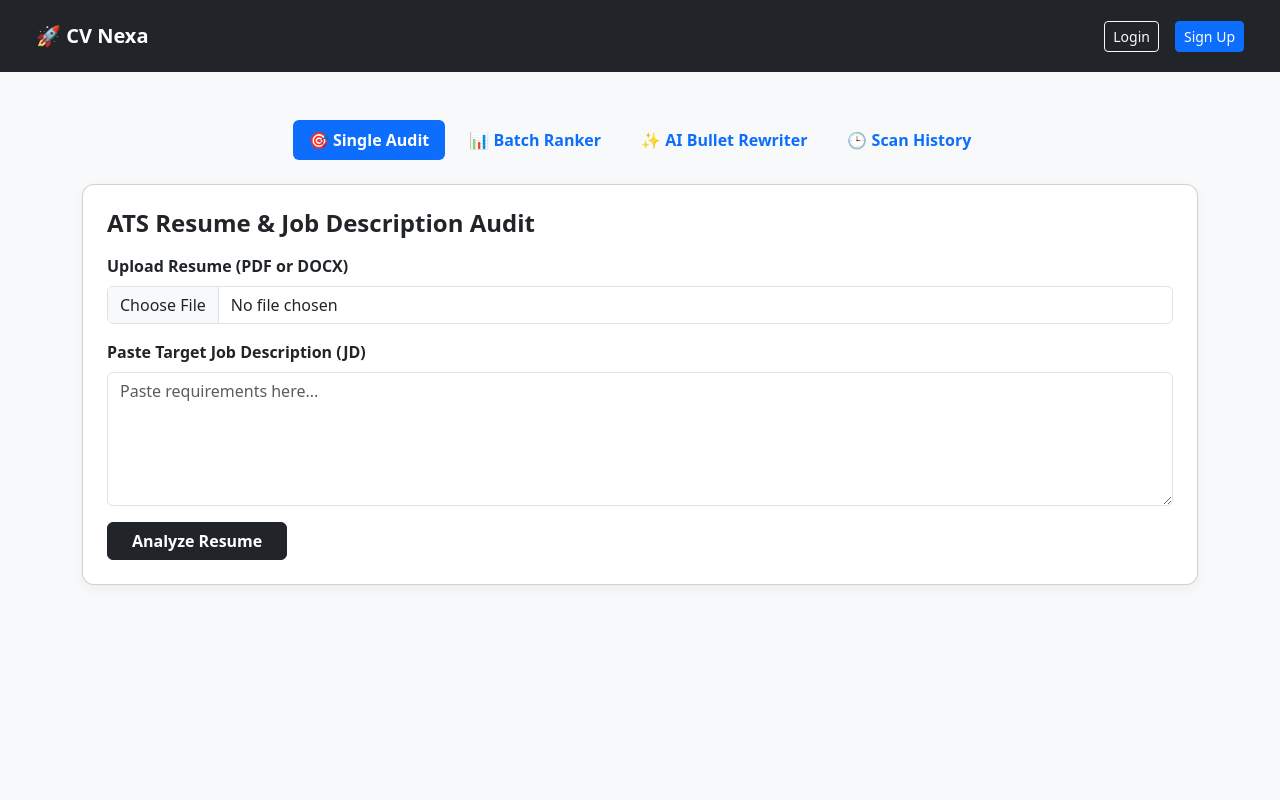
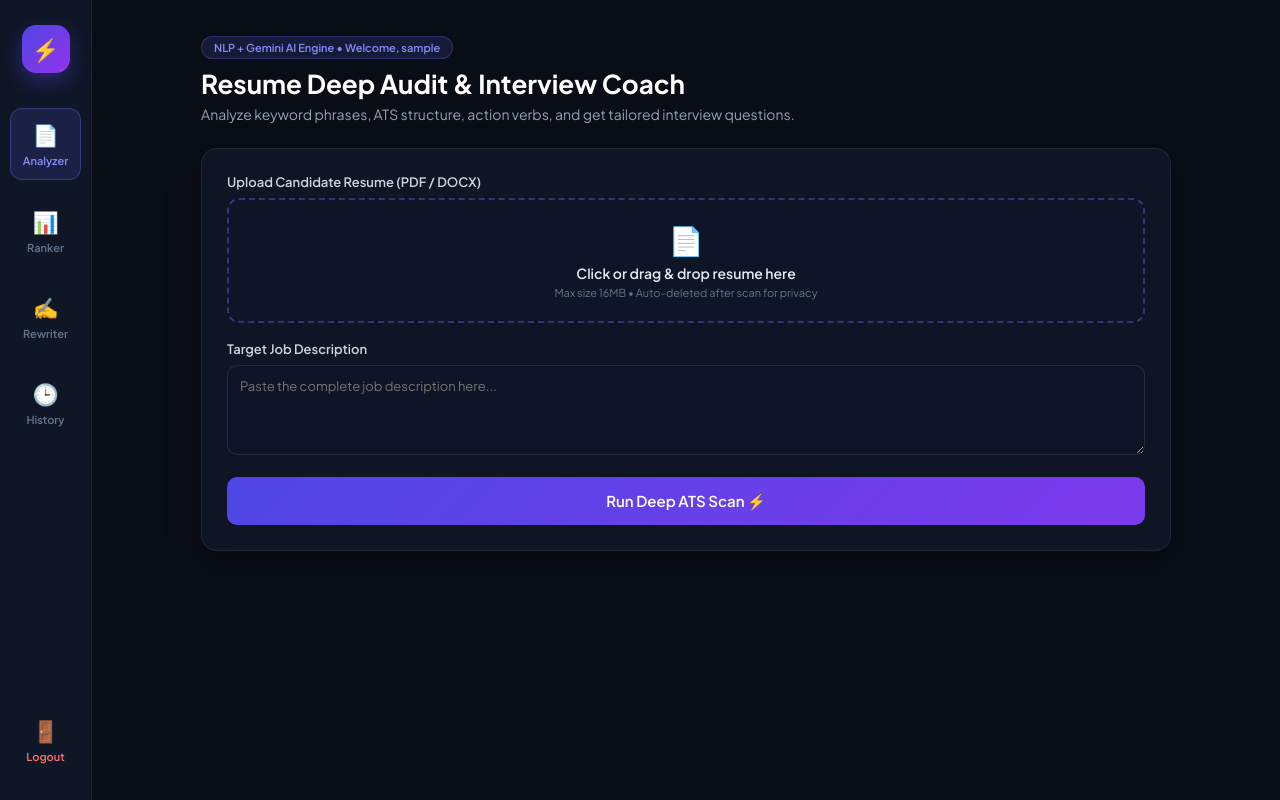
Before and after one commit to ipriiyankaa/cv-nexa, a Flask app: page / in a window 1280 px wide. Run offline with Flask 3, Linux system fonts and the light colour scheme; the visitor is signed in with stand-in values (Sample User, id 1).

Commit message:
restore original files

```diff
--- a/templates/index.html
+++ b/templates/index.html
@@ -3,190 +3,212 @@
 <head>
     <meta charset="UTF-8">
     <meta name="viewport" content="width=device-width, initial-scale=1.0">
-    <title>CV Nexa - AI Resume Analyzer</title>
-    <link href="https://cdn.jsdelivr.net/npm/bootstrap@5.3.2/dist/css/bootstrap.min.css" rel="stylesheet">
-    <style>
-        body { background-color: #f8f9fa; }
-        .card { border-radius: 12px; box-shadow: 0 4px 12px rgba(0,0,0,0.05); }
-    </style>
+    <title>ATS Studio Pro — AI Resume Intelligence</title>
+    <link rel="stylesheet" href="{{ url_for('static', filename='css/style.css') }}">
+    <link href="https://fonts.googleapis.com/css2?family=Plus+Jakarta+Sans:wght@400;500;600;700&display=swap" rel="stylesheet">
+    <script src="https://cdn.jsdelivr.net/npm/chart.js"></script>
 </head>
 <body>
+    <div class="app-shell">
+        <!-- Left Navigation Dock -->
+        <aside class="sidebar">
+            <div class="brand-logo" title="ATS Studio Pro">⚡</div>
+            <nav class="nav-icons" style="flex: 1;">
+                <button class="nav-btn active" onclick="switchTab('single-tab', this)">
+                    <span class="icon">📄</span>
+                    <span class="label">Analyzer</span>
+                </button>
+                <button class="nav-btn" onclick="switchTab('batch-tab', this)">
+                    <span class="icon">📊</span>
+                    <span class="label">Ranker</span>
+                </button>
+                <button class="nav-btn" onclick="switchTab('rewriter-tab', this)">
+                    <span class="icon">✍️</span>
+                    <span class="label">Rewriter</span>
+                </button>
+                <button class="nav-btn" onclick="switchTab('history-tab', this)">
+                    <span class="icon">🕒</span>
+                    <span class="label">History</span>
+                </button>
+                <a href="/logout" class="nav-btn" title="Logout" style="margin-top: auto; color: #f87171; text-decoration: none;">
+                    <span class="icon">🚪</span>
+                    <span class="label">Logout</span>
+                </a>
+            </nav>
+        </aside>
 
-    <!-- Navbar -->
-    <nav class="navbar navbar-expand-lg navbar-dark bg-dark px-4 py-3">
-        <div class="container-fluid">
-            <a class="navbar-brand fw-bold" href="/">🚀 CV Nexa</a>
-            <div class="d-flex align-items-center gap-3">
-                {% if session.get('username') %}
-                    <span class="text-light">Hello, <strong>{{ session['username'] }}</strong></span>
-                    <a href="/logout" class="btn btn-outline-light btn-sm">Logout</a>
-                {% else %}
-                    <a href="/login" class="btn btn-outline-light btn-sm">Login</a>
-                    <a href="/register" class="btn btn-primary btn-sm">Sign Up</a>
-                {% endif %}
-            </div>
-        </div>
-    </nav>
+        <!-- Main Workspace -->
+        <main class="workspace">
 
-    <div class="container my-5">
+            <!-- TAB 1: SINGLE RESUME ANALYZER -->
+            <div id="single-tab" class="tab-content active">
+                <header class="top-bar">
+                    <div class="pill-badge">NLP + Gemini AI Engine • Welcome, {{ username }}</div>
+                    <h1>Resume Deep Audit & Interview Coach</h1>
+                    <p>Analyze keyword phrases, ATS structure, action verbs, and get tailored interview questions.</p>
+                </header>
 
-        <!-- Flash Messages -->
-        {% with messages = get_flashed_messages(with_categories=true) %}
-            {% if messages %}
-                {% for category, message in messages %}
-                    <div class="alert alert-{{ category }} alert-dismissible fade show" role="alert">
-                        {{ message }}
-                        <button type="button" class="btn-close" data-bs-dismiss="alert"></button>
+                <section class="glass-card">
+                    <form id="analyzerForm" onsubmit="event.preventDefault();">
+                        <div class="form-group">
+                            <label>Upload Candidate Resume (PDF / DOCX)</label>
+                            <div class="file-upload-box">
+                                <div class="upload-icon">📄</div>
+                                <p class="upload-title" id="singleFileName">Click or drag & drop resume here</p>
+                                <p class="upload-sub">Max size 16MB • Auto-deleted after scan for privacy</p>
+                                <input type="file" id="resume" accept=".pdf, .docx" required class="file-input">
+                            </div>
+                        </div>
+
+                        <div class="form-group">
+                            <label>Target Job Description</label>
+                            <textarea id="jd" rows="4" placeholder="Paste the complete job description here..." required></textarea>
+                        </div>
+
+                        <button type="submit" id="submitBtn" class="btn-primary">Run Deep ATS Scan ⚡</button>
+                    </form>
+                </section>
+
+                <section id="results" class="glass-card hidden">
+                    <div class="score-container">
+                        <div class="score-ring">
+                            <div class="score-circle"><span id="score">0</span><small>%</small></div>
+                        </div>
+                        <div class="score-info">
+                            <h3 id="scoreVerdict">ATS Compatibility Score</h3>
+                            <p>Evaluated across Keywords, Phrases, Structure, Verbs & Metrics.</p>
+                            <a href="/download-report" class="btn-secondary" target="_blank">📥 Download Official PDF Report</a>
+                        </div>
                     </div>
-                {% endfor %}
-            {% endif %}
-        {% endwith %}
 
-        <!-- Navigation Tabs -->
-        <ul class="nav nav-pills mb-4 justify-content-center gap-2" id="pills-tab" role="tablist">
-            <li class="nav-item" role="presentation">
-                <button class="nav-link active fw-semibold" id="pills-audit-tab" data-bs-toggle="pill" data-bs-target="#pills-audit" type="button">🎯 Single Audit</button>
-            </li>
-            <li class="nav-item" role="presentation">
-                <button class="nav-link fw-semibold" id="pills-batch-tab" data-bs-toggle="pill" data-bs-target="#pills-batch" type="button">📊 Batch Ranker</button>
-            </li>
-            <li class="nav-item" role="presentation">
-                <button class="nav-link fw-semibold" id="pills-rewrite-tab" data-bs-toggle="pill" data-bs-target="#pills-rewrite" type="button">✨ AI Bullet Rewriter</button>
-            </li>
-            <li class="nav-item" role="presentation">
-                <button class="nav-link fw-semibold" id="pills-history-tab" data-bs-toggle="pill" data-bs-target="#pills-history" type="button">🕒 Scan History</button>
-            </li>
-        </ul>
+                    <div class="chart-box">
+                        <h3>📊 4-Metric ATS Alignment Radar</h3>
+                        <div class="chart-wrapper"><canvas id="scoreChart"></canvas></div>
+                    </div>
 
-        <div class="tab-content" id="pills-tabContent">
+                    <div class="keywords-grid">
+                        <div class="box matched-box">
+                            <h3><span class="dot green-dot"></span> Matched Keywords & Phrases</h3>
+                            <div id="matchedList" class="badge-list"></div>
+                        </div>
+                        <div class="box missing-box">
+                            <h3><span class="dot red-dot"></span> Missing Target Keywords</h3>
+                            <div id="missingList" class="badge-list"></div>
+                        </div>
+                    </div>
 
-            <!-- TAB 1: Single Resume Audit -->
-            <div class="tab-pane fade show active" id="pills-audit" role="tabpanel">
-                <div class="card p-4 bg-white">
-                    <h4 class="fw-bold mb-3">ATS Resume & Job Description Audit</h4>
-                    <form action="/analyze" method="POST" enctype="multipart/form-data">
-                        <div class="mb-3">
-                            <label class="form-label fw-semibold">Upload Resume (PDF or DOCX)</label>
-                            <input type="file" name="resume" class="form-control" accept=".pdf,.docx" required>
+                    <div class="ai-box">
+                        <div class="ai-header">
+                            <h3>💡 AI Bullet Suggestions & Expected Interview Questions</h3>
+                            <button onclick="copyText('aiContent', this)" class="btn-copy">📋 Copy</button>
                         </div>
-                        <div class="mb-3">
-                            <label class="form-label fw-semibold">Paste Target Job Description (JD)</label>
-                            <textarea name="job_description" rows="5" class="form-control" placeholder="Paste requirements here..." required></textarea>
-                        </div>
-                        <button type="submit" class="btn btn-dark px-4 fw-semibold">Analyze Resume</button>
-                    </form>
-
-                    {% if result %}
-                    <hr class="my-4">
-                    <h5 class="fw-bold text-success mb-3">Audit Score: {{ result.score }}%</h5>
-                    <div class="bg-light p-3 rounded">
-                        <p class="mb-2"><strong>Matched Keywords:</strong> {{ result.matched | join(', ') }}</p>
-                        <p class="mb-2"><strong>Missing Keywords:</strong> {{ result.missing | join(', ') }}</p>
-                        <p class="mb-0"><strong>AI Feedback:</strong> {{ result.feedback }}</p>
+                        <div id="aiContent" class="ai-text"></div>
                     </div>
-                    {% endif %}
-                </div>
+                </section>
             </div>
 
-            <!-- TAB 2: Batch Ranker -->
-            <div class="tab-pane fade" id="pills-batch" role="tabpanel">
-                <div class="card p-4 bg-white">
-                    <h4 class="fw-bold mb-3">Rank Multiple Candidates Against a JD</h4>
-                    <form action="/batch_rank" method="POST" enctype="multipart/form-data">
-                        <div class="mb-3">
-                            <label class="form-label fw-semibold">Upload Multiple Resumes</label>
-                            <input type="file" name="resumes" class="form-control" accept=".pdf,.docx" multiple required>
+            <!-- TAB 2: MULTI-RESUME BATCH RANKER -->
+            <div id="batch-tab" class="tab-content hidden">
+                <header class="top-bar">
+                    <div class="pill-badge">Bulk Candidate Screening</div>
+                    <h1>Multi-Resume Batch Ranker</h1>
+                    <p>Upload 5+ resumes simultaneously, sort in Ascending/Descending order, and export to CSV.</p>
+                </header>
+
+                <section class="glass-card">
+                    <form id="batchForm" onsubmit="event.preventDefault();">
+                        <div class="form-group">
+                            <label>Select Multiple Resumes (Hold Ctrl / Cmd to select 5+ files)</label>
+                            <div class="file-upload-box">
+                                <div class="upload-icon">📚</div>
+                                <p class="upload-title" id="batchFileCount">Click to select multiple PDF/DOCX resumes</p>
+                                <p class="upload-sub">Supports bulk comparison against a single job role</p>
+                                <input type="file" id="batchResumes" accept=".pdf, .docx" multiple required class="file-input">
+                            </div>
                         </div>
-                        <div class="mb-3">
-                            <label class="form-label fw-semibold">Job Description</label>
-                            <textarea name="job_description" rows="4" class="form-control" required></textarea>
+
+                        <div class="form-group">
+                            <label>Job Description for Benchmarking</label>
+                            <textarea id="batchJd" rows="4" placeholder="Paste job description to rank all resumes..." required></textarea>
                         </div>
-                        <button type="submit" class="btn btn-dark px-4 fw-semibold">Rank Resumes</button>
+
+                        <button type="submit" id="batchSubmitBtn" class="btn-primary">Analyze & Rank All Resumes 🚀</button>
                     </form>
+                </section>
 
-                    {% if batch_results %}
-                    <hr class="my-4">
-                    <h5 class="fw-bold mb-3">Candidate Leaderboard</h5>
-                    <table class="table table-bordered table-striped">
-                        <thead class="table-dark">
-                            <tr>
-                                <th>Rank</th>
-                                <th>Candidate File</th>
-                                <th>ATS Match Score</th>
-                            </tr>
-                        </thead>
-                        <tbody>
-                            {% for item in batch_results %}
-                            <tr>
-                                <td>#{{ loop.index }}</td>
-                                <td>{{ item.filename }}</td>
-                                <td><strong>{{ item.score }}%</strong></td>
-                            </tr>
-                            {% endfor %}
-                        </tbody>
-                    </table>
-                    {% endif %}
-                </div>
+                <section id="batchResults" class="glass-card hidden">
+                    <div class="batch-header">
+                        <h3>Candidate Ranking Leaderboard</h3>
+                        <div class="sort-controls">
+                            <button onclick="sortBatchData('asc')" class="btn-sort active" id="sortAscBtn">⬆️ Ascending (Low → High)</button>
+                            <button onclick="sortBatchData('desc')" class="btn-sort" id="sortDescBtn">⬇️ Descending (High → Low)</button>
+                            <button onclick="exportBatchCSV()" class="btn-csv">📥 Export CSV</button>
+                        </div>
+                    </div>
+
+                    <div class="table-wrapper">
+                        <table class="rank-table">
+                            <thead>
+                                <tr>
+                                    <th>Order</th>
+                                    <th>Resume File</th>
+                                    <th>Overall ATS Score</th>
+                                    <th>Keyword Match</th>
+                                    <th>Matched / Missing</th>
+                                    <th>Top Matched Skills</th>
+                                </tr>
+                            </thead>
+                            <tbody id="batchTableBody"></tbody>
+                        </table>
+                    </div>
+                </section>
             </div>
 
-            <!-- TAB 3: AI Bullet Rewriter -->
-            <div class="tab-pane fade" id="pills-rewrite" role="tabpanel">
-                <div class="card p-4 bg-white">
-                    <h4 class="fw-bold mb-3">AI Resume Bullet Point Optimizer</h4>
-                    <form action="/rewrite" method="POST">
-                        <div class="mb-3">
-                            <label class="form-label fw-semibold">Weak Resume Bullet Point</label>
-                            <textarea name="bullet_text" rows="3" class="form-control" placeholder="e.g., Worked on backend APIs and fixed bugs." required></textarea>
+            <!-- TAB 3: AI BULLET REWRITER -->
+            <div id="rewriter-tab" class="tab-content hidden">
+                <header class="top-bar">
+                    <div class="pill-badge">STAR Method Optimizer</div>
+                    <h1>AI Resume Bullet Rewriter</h1>
+                    <p>Convert passive job duties into high-impact, metric-driven resume achievements.</p>
+                </header>
+
+                <section class="glass-card">
+                    <div class="form-group">
+                        <label>Enter Weak or Generic Resume Bullet Point</label>
+                        <textarea id="bulletInput" rows="3" placeholder="e.g., Responsible for building backend APIs and managing database queries."></textarea>
+                    </div>
+                    <button id="rewriteBtn" onclick="rewriteBullet()" class="btn-primary">Rewrite with STAR Method ✨</button>
+
+                    <div id="rewrittenOutput" class="ai-box hidden" style="margin-top: 20px;">
+                        <div class="ai-header">
+                            <h3>✅ ATS-Optimized Bullet Options</h3>
+                            <button onclick="copyText('rewrittenText', this)" class="btn-copy">📋 Copy</button>
                         </div>
-                        <div class="mb-3">
-                            <label class="form-label fw-semibold">Target Role / Keywords (Optional)</label>
-                            <input type="text" name="target_role" class="form-control" placeholder="e.g., Python Backend Developer">
-                        </div>
-                        <button type="submit" class="btn btn-dark px-4 fw-semibold">Rewrite with Gemini AI</button>
-                    </form>
-
-                    {% if rewritten_bullets %}
-                    <hr class="my-4">
-                    <h5 class="fw-bold mb-3">AI Enhanced Suggestions</h5>
-                    <div class="bg-light p-3 rounded">
-                        {{ rewritten_bullets | safe }}
+                        <div id="rewrittenText" class="ai-text"></div>
                     </div>
-                    {% endif %}
-                </div>
+                </section>
             </div>
 
-            <!-- TAB 4: Scan History -->
-            <div class="tab-pane fade" id="pills-history" role="tabpanel">
-                <div class="card p-4 bg-white">
-                    <h4 class="fw-bold mb-3">Previous ATS Scans</h4>
-                    {% if history %}
-                    <table class="table table-hover">
-                        <thead class="table-dark">
-                            <tr>
-                                <th>Date</th>
-                                <th>Resume File</th>
-                                <th>Score</th>
-                            </tr>
-                        </thead>
-                        <tbody>
-                            {% for row in history %}
-                            <tr>
-                                <td>{{ row.created_at }}</td>
-                                <td>{{ row.filename }}</td>
-                                <td><span class="badge bg-success">{{ row.score }}%</span></td>
-                            </tr>
-                            {% endfor %}
-                        </tbody>
-                    </table>
-                    {% else %}
-                    <p class="text-muted">No scan history found yet.</p>
-                    {% endif %}
-                </div>
+            <!-- TAB 4: SCAN HISTORY -->
+            <div id="history-tab" class="tab-content hidden">
+                <header class="top-bar">
+                    <div class="pill-badge">Local Session Storage</div>
+                    <h1>Recent Scan History</h1>
+                    <p>Track your resume score improvements across different iterations.</p>
+                </header>
+
+                <section class="glass-card">
+                    <div class="batch-header">
+                        <h3>Saved Audit Logs</h3>
+                        <button onclick="clearHistory()" class="btn-sort">🗑️ Clear History</button>
+                    </div>
+                    <div id="historyContainer" class="history-list"></div>
+                </section>
             </div>
 
-        </div>
+        </main>
     </div>
 
-    <script src="https://cdn.jsdelivr.net/npm/bootstrap@5.3.2/dist/js/bootstrap.bundle.min.js"></script>
+    <script src="{{ url_for('static', filename='js/script.js') }}"></script>
 </body>
 </html>
```
Also changed, not shown: templates/login.html (+86 -28 lines).
